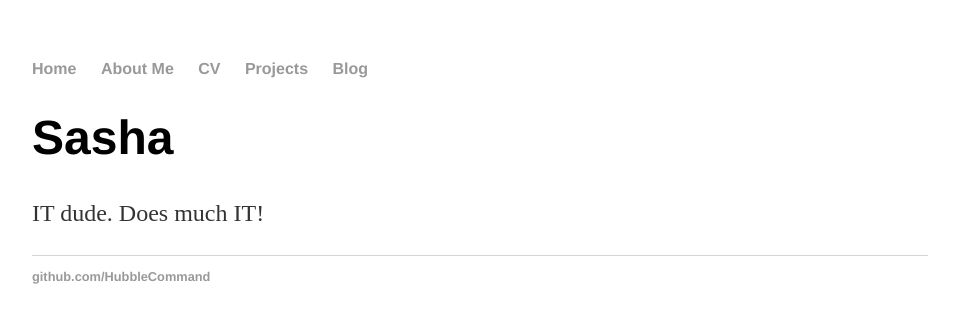
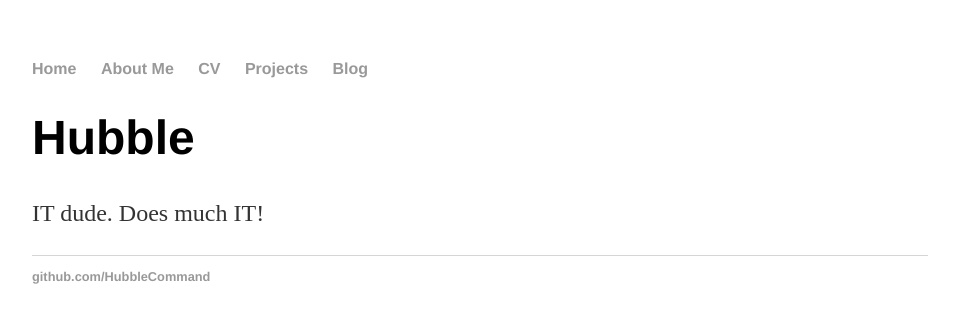
Before and after one commit to HubbleCommand/HubbleCommand.github.io, a Jekyll site: the page built from index.html, in a window 1280 px wide. Shown: the top 323 px of the page, without its empty margins (160-1119 px from the left). Built offline with Jekyll 4.4.1, drawn with Linux system fonts in a browser that asks for light colours; nearby versions of some CDN libraries.

Commit message:
Better Content

```diff
--- a/cv/index.html
+++ b/cv/index.html
@@ -4,5 +4,6 @@ title: Sasha Poirier
 ---
 <div class="blurb">
 	<h1>CV</h1>
-    <p>Will upload here later, otherwise just look me up on LinkId!</a></p>
+    <p>Will upload here later, otherwise just look me up on
+        <a href="https://www.linkedin.com/in/sasha-poirier-wettstein/">LinkId</a>!</a></p>
 </div><!-- /.blurb -->
--- a/index.html
+++ b/index.html
@@ -1,8 +1,8 @@
 ---
 layout: default
-title: Sasha Poirier
+title: Hubble
 ---
 <div class="blurb">
-	<h1>Sasha</h1>
+	<h1>Hubble</h1>
     <p>IT dude. Does much IT!</a></p>
 </div><!-- /.blurb -->
```
